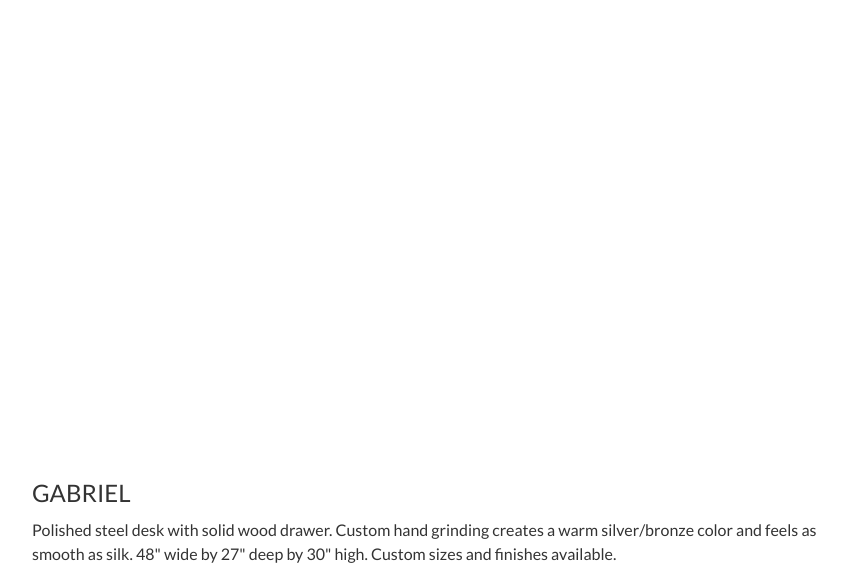
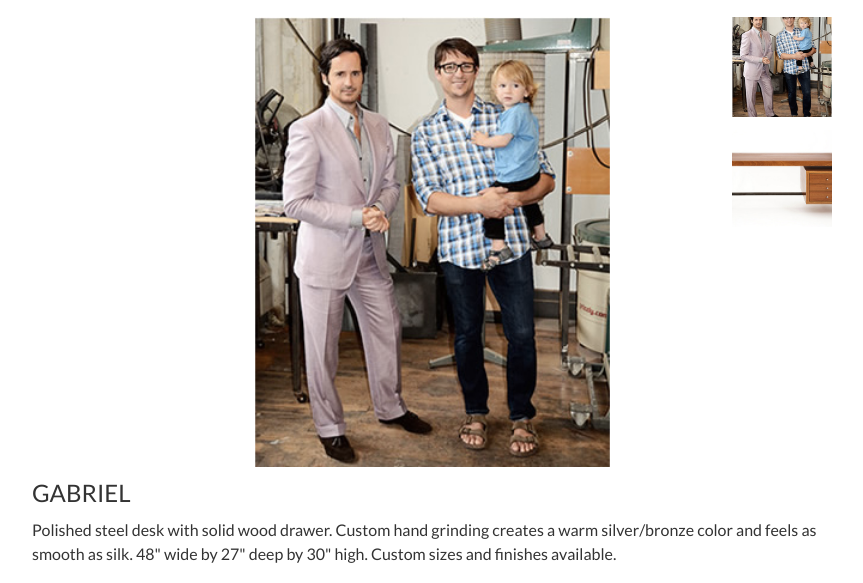
Before and after one commit to cranderveldt/delalain, a website: page portfolio.html in a window 1280 px wide. Shown: the part 79-662 px from the top of the page, without its empty margins (208-1071 px from the left). Drawn offline with Linux system fonts and the light colour scheme.

Commit message:
moved imaegs

```diff
--- a/js/script.js
+++ b/js/script.js
@@ -2,7 +2,7 @@ var Main = function ($scope) {
   $scope.portfolio = [
       {
         title: 'GABRIEL', description: 'Polished steel desk with solid wood drawer. Custom hand grinding creates a warm silver/bronze color and feels as smooth as silk. 48" wide by 27" deep by 30" high. Custom sizes and finishes available.',
-        images: ['','']
+        images: ['/images/press-img.jpg','/images/home-table.jpg']
       }
     , {
         title: 'GABRIELLE', description: 'Polished steel console with solid wood drawer. Custom hand grinding ensures a unique finish that has a warm silver/bronze color and feels as smooth as silk. 48" wide by 12" deep by 32" high. Custom sizes and finishes available.',
@@ -64,7 +64,13 @@ var Main = function ($scope) {
         title: 'GASPAR', description: 'Armoir with wenge wood exterior and white oak interior. Blackened steel base and custom steel handles. 46" wide by 24" deep by 88" high. Custom sizes and finishes available.',
         images: ['']
       }
-  ]
+  ];
+  $scope.getPrimaryImage = function(item) {
+    return item.primary_image || item.images[0];
+  };
+  $scope.changePrimaryImage = function(item, thumb) {
+    item.primary_image = thumb;
+  };
 };
 var app = angular.module('delalain', []);
 app.controller('Main',['$scope', Main]);
--- a/portfolio.html
+++ b/portfolio.html
@@ -31,7 +31,7 @@
         <div class="gallery-item" ng-repeat="item in portfolio">
           <div class="images">
             <div class="photo">
-              <div class="img" ng-style="{ backgroundImage: 'url(' + item.images[0] + ')' }"></div>
+              <div class="img" ng-style="{ backgroundImage: 'url(' + getPrimaryImage(item) + ')' }"></div>
             </div>
           </div>
           <div class="description">
@@ -40,7 +40,7 @@
           </div>
           <div class="views">
             <div class="photo" ng-repeat="thumb in item.images">
-              <div class="img thumb" ng-style="{ backgroundImage: 'url(' + thumb + ')' }"></div>
+              <div class="img thumb" ng-style="{ backgroundImage: 'url(' + thumb + ')' }" ng-click="changePrimaryImage(item, thumb)"></div>
             </div>
           </div>
         </div>
--- a/sass/_subpages.scss
+++ b/sass/_subpages.scss
@@ -73,5 +73,6 @@
   right: 0;
   .photo {
     padding-bottom: 100%;
+    cursor: pointer;
   }
 }
```
Also changed, not shown: css/styles.css, images/home-table-2.jpg (added), img/table-1.png (deleted), img/table-2.png (deleted).
